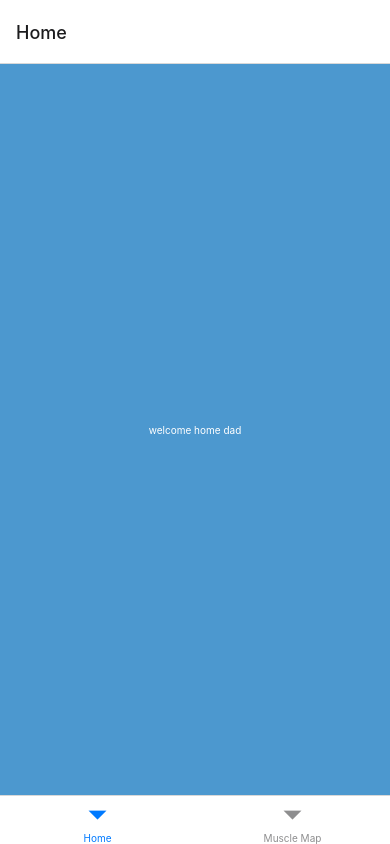
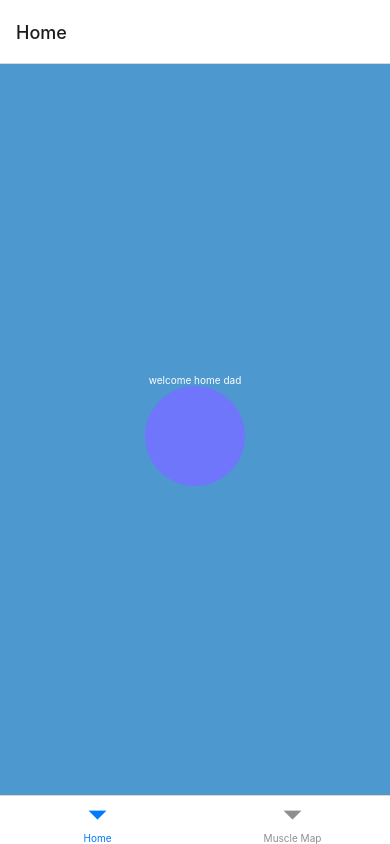
Before and after one commit to max1mf1sh3/MuscleMap, a React Native app in the folder MuscleMapApp/: screen /Home in a window 390 px wide. Built offline with nearby package versions, Linux system fonts and the light colour scheme.

Commit message:
added the button to the home screen
added the button to the home screen for testing and gave it a placeholder function

```diff
--- a/MuscleMapApp/components/CircularButton.js
+++ b/MuscleMapApp/components/CircularButton.js
@@ -1,4 +1,3 @@
-import { StyleSheet, Text, View } from 'react-native';
 import * as React from 'react';
 import { StyleSheet, View, Pressable, Text } from "react-native";
 
@@ -19,8 +18,7 @@ const styles = StyleSheet.create({
         height: 100,
         backgroundColor: '#7076FC',
     },
-
     button:{
-
+        flex: 1,
     },
 })
--- a/MuscleMapApp/components/HomeScreen.js
+++ b/MuscleMapApp/components/HomeScreen.js
@@ -1,10 +1,13 @@
 import { StatusBar } from 'expo-status-bar';
 import { StyleSheet, Text, View, Image} from 'react-native';
+import CircularButton from './CircularButton';
+
 
 export default function HomeScreen() {
     return (
         <View style={styles.home}>
             <Text style={styles.text}>welcome home dad</Text>
+            <CircularButton flip={() => console.log('cool beans')}/>
         </View>
     );
 }
```
